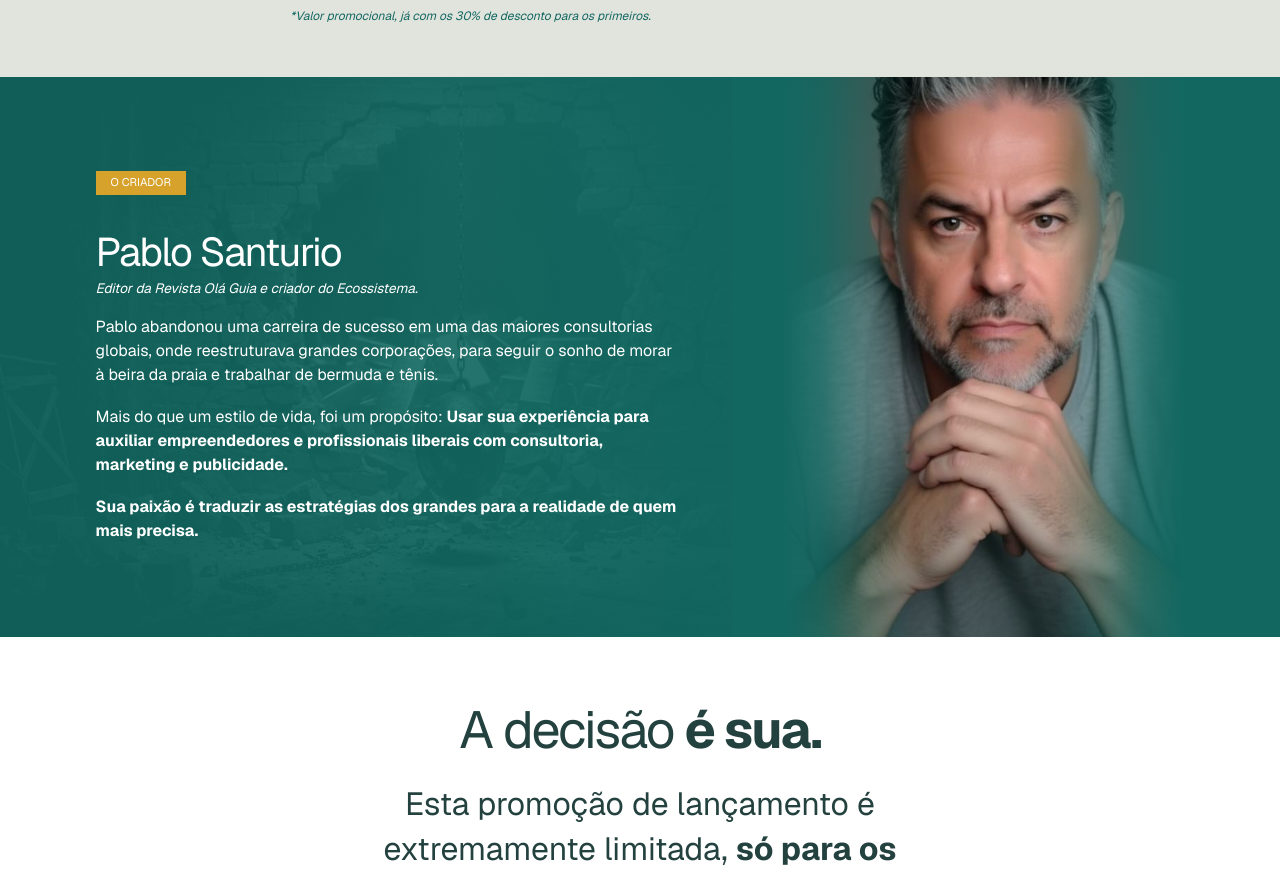
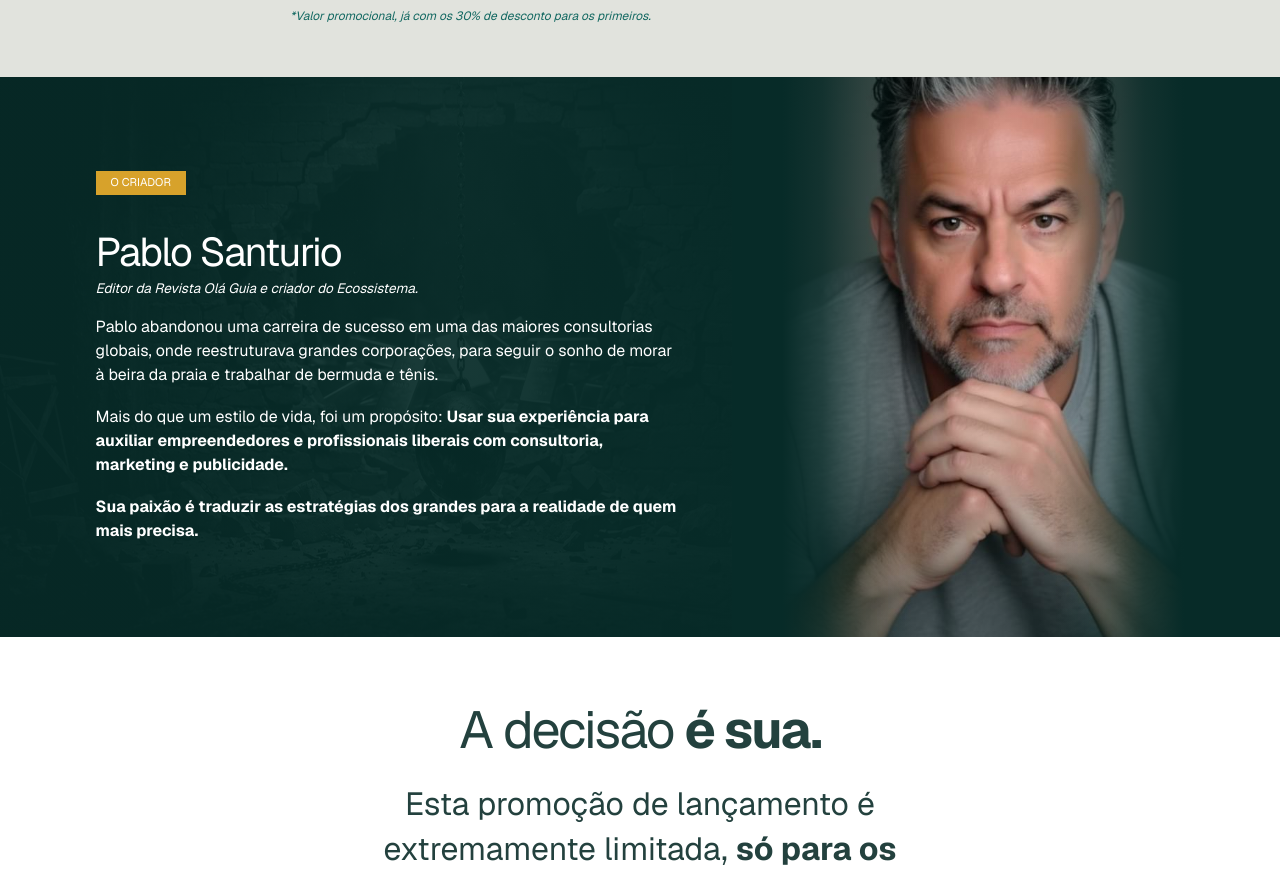
Before and after one commit to 3ielzinh/olaguia, a website: page index.html in a window 1280 px wide. Shown: the part 10644-11521 px from the top of the page. Drawn offline with nearby package versions, Linux system fonts and the light colour scheme.

Commit message:
Alinha degrade da foto ao fundo do CTA3

```diff
--- a/public/css/desktop-layout.css
+++ b/public/css/desktop-layout.css
@@ -668,7 +668,7 @@
     order: 2;
     position: relative !important;
     overflow: hidden !important;
-    background-color: #126861 !important;
+    background-color: #072b28 !important;
     background-size: cover !important;
     background-position: center 28% !important;
     box-shadow: none !important;
@@ -679,7 +679,7 @@
     inset: 0 !important;
     display: block !important;
     content: "" !important;
-    background: linear-gradient(90deg, #126861 0%, #126861 10%, rgba(18, 104, 97, 0.82) 18%, rgba(18, 104, 97, 0.42) 26%, rgba(18, 104, 97, 0) 36%, rgba(18, 104, 97, 0) 64%, rgba(18, 104, 97, 0.42) 74%, rgba(18, 104, 97, 0.82) 82%, #126861 90%, #126861 100%), linear-gradient(180deg, rgba(8, 55, 51, 0.12) 0%, transparent 34%, rgba(8, 55, 51, 0.28) 100%) !important;
+    background: linear-gradient(90deg, #072b28 0%, #072b28 10%, rgba(7, 43, 40, 0.82) 18%, rgba(7, 43, 40, 0.42) 26%, rgba(7, 43, 40, 0) 36%, rgba(7, 43, 40, 0) 64%, rgba(7, 43, 40, 0.42) 74%, rgba(7, 43, 40, 0.82) 82%, #072b28 90%, #072b28 100%), linear-gradient(180deg, rgba(7, 43, 40, 0.12) 0%, transparent 34%, rgba(7, 43, 40, 0.28) 100%) !important;
     pointer-events: none !important;
   }
 
--- a/public/css/embedded-responsive.css
+++ b/public/css/embedded-responsive.css
@@ -1367,8 +1367,8 @@
 
 /* Swap the creator and CTA color treatments after all section overrides. */
 #pablo-lateral{
-  background-color:#126861!important;
-  background-image:linear-gradient(90deg,rgba(18,104,97,.9) 0%,rgba(18,104,97,.9) 28%,rgba(18,104,97,.96) 52%,#126861 72%,#126861 100%),url('/wp-content/uploads/bg-offwhite.jpg')!important;
+  background-color:#072b28!important;
+  background-image:linear-gradient(90deg,rgba(7,43,40,.92) 0%,rgba(7,43,40,.92) 28%,rgba(7,43,40,.96) 52%,#072b28 72%,#072b28 100%),url('/wp-content/uploads/bg-offwhite.jpg')!important;
   background-position:center,left center!important;
   background-size:100% 100%,72% 100%!important;
   background-repeat:no-repeat!important;
@@ -1379,7 +1379,7 @@
 #pablo-lateral .pablo-split-photo:after{
   display:block!important;
   content:""!important;
-  background:linear-gradient(90deg,rgba(18,104,97,0) 0%,rgba(18,104,97,.18) 34%,rgba(18,104,97,.62) 70%,#126861 100%),linear-gradient(180deg,rgba(18,104,97,0) 0%,rgba(18,104,97,.3) 82%,#126861 100%)!important;
+  background:linear-gradient(90deg,rgba(7,43,40,0) 0%,rgba(7,43,40,.18) 34%,rgba(7,43,40,.62) 70%,#072b28 100%),linear-gradient(180deg,rgba(7,43,40,0) 0%,rgba(7,43,40,.3) 82%,#072b28 100%)!important;
   pointer-events:none!important;
 }
 #pablo-lateral h2,
@@ -1400,7 +1400,7 @@
 #cta4 .w-btn{box-shadow:0 .45rem 1.2rem rgba(3,42,39,.22)}
 
 @media(max-width:600px){
-  #pablo-lateral{background-color:#126861!important}
+  #pablo-lateral{background-color:#072b28!important}
   #pablo-lateral .pablo-split-photo,
   #pablo-lateral .pablo-split-content{background-color:transparent!important}
   #cta4{background:#fff!important}
```
